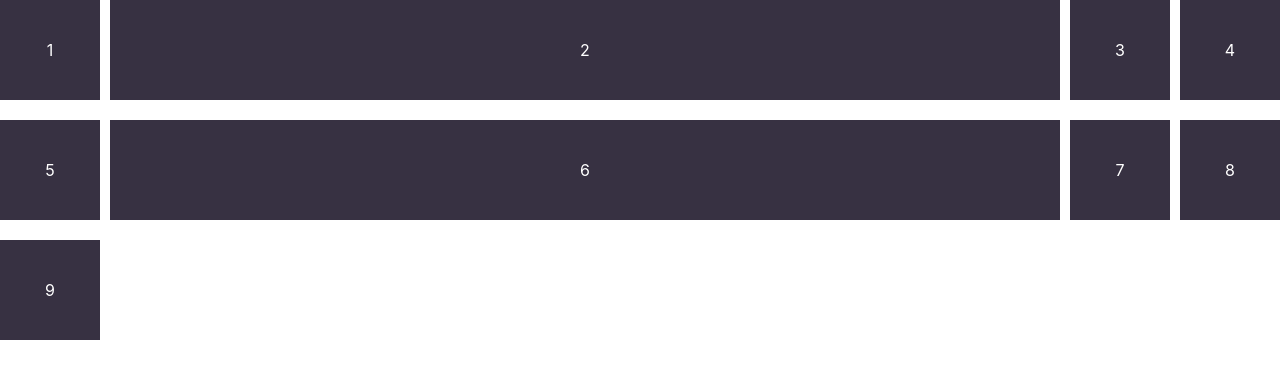
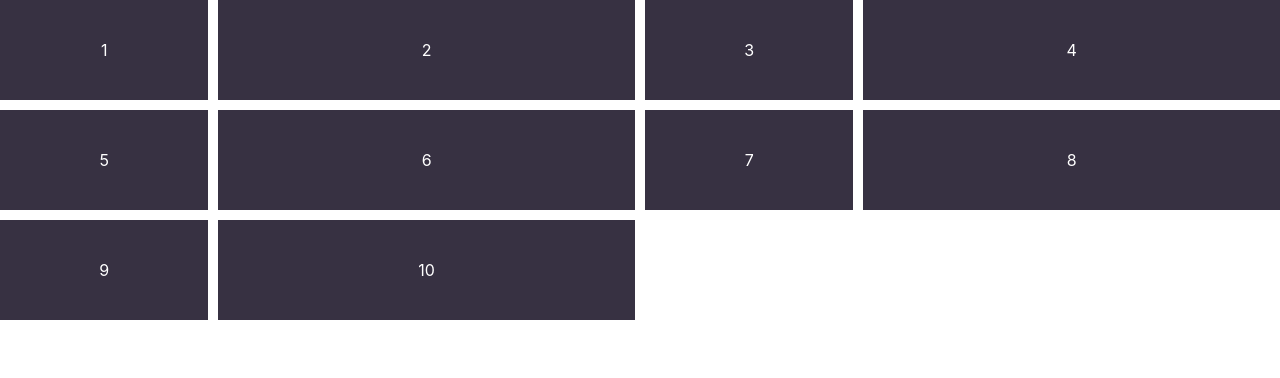
Before and after one commit to vguenoff/level-up-modern-css-layouts, a React (Create React App) app: page / in a window 1280 px wide. Shown: the top 378 px of the page. Built offline with nearby package versions, Linux system fonts and the light colour scheme.

Commit message:
CSS grid container advanced properties end

```diff
--- a/src/App.js
+++ b/src/App.js
@@ -4,7 +4,7 @@ import { createGlobalStyle } from 'styled-components';
 // import Lesson02 from './components/Lesson02';
 // import Lesson03 from './components/Lesson03';
 // import Lesson04 from './components/Lesson04';
-import Lesson05 from './components/Lesson04';
+import Lesson05 from './components/Lesson05';
 
 function App() {
     return (
--- a/src/components/Lesson05.js
+++ b/src/components/Lesson05.js
@@ -14,13 +14,17 @@ function Lesson05() {
             <div>7</div>
             <div>8</div>
             <div>9</div>
+            <div>10</div>
         </StyledContainer>
     );
 }
 
 const StyledContainer = styled.div`
     display: grid;
-    grid: 100px 100px / 100px auto 100px 100px;
+    /* grid: 100px / repeat(3, 100px) auto; */
+    /* grid: 100px / repeat(3, auto 50px); */
+    /* grid: 100px / 1fr 10fr 1fr; 1fr = 1fraction */
+    grid: 100px / repeat(2, 1fr 2fr); /* 1fr = 1fraction */
     grid-gap: 10px;
     > div {
         background: #373142;
```
